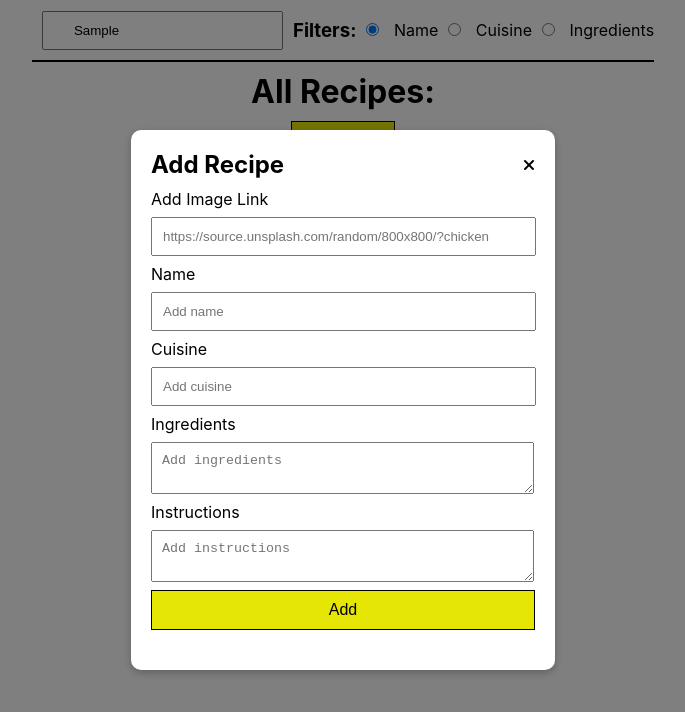
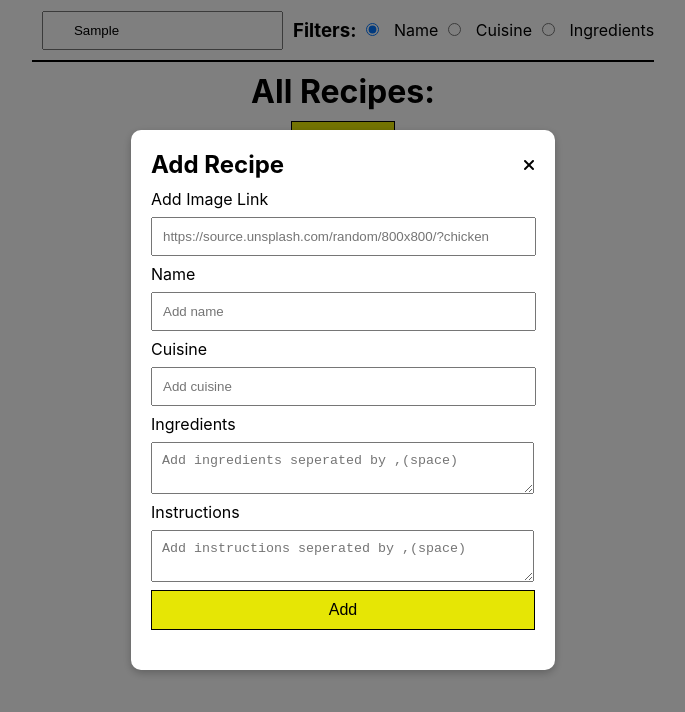
Before and after one commit to SudiptaChakraborty51/recipe-organizer, a React (Create React App) app: page / in a window 1280 px wide. Both pictures are taken after typing "Sample" into the empty fields and a click on the button "Add Recipe". Shown: the top 712 px of the page, without its empty margins (297-982 px from the left). Built offline with nearby package versions, Linux system fonts and the light colour scheme.

Commit message:
added placeholder

```diff
--- a/src/components/RecipeModal/RecipeModal.jsx
+++ b/src/components/RecipeModal/RecipeModal.jsx
@@ -79,7 +79,7 @@ const RecipeModal = ({ addModal, setAddModal }) => {
           <label for="ingredients">Ingredients</label>
           <textarea
             id="ingredients"
-            placeholder="Add ingredients"
+            placeholder="Add ingredients seperated by ,(space)"
             value={ingredient}
             onChange={(e) => {
               setIngredient(e.target.value);
@@ -94,7 +94,7 @@ const RecipeModal = ({ addModal, setAddModal }) => {
           <textarea
             id="instructions"
             value={recipeDetails?.instructions}
-            placeholder="Add instructions"
+            placeholder="Add instructions seperated by ,(space)"
             onChange={(e) =>
               setRecipeDetails({
                 ...recipeDetails,
```
